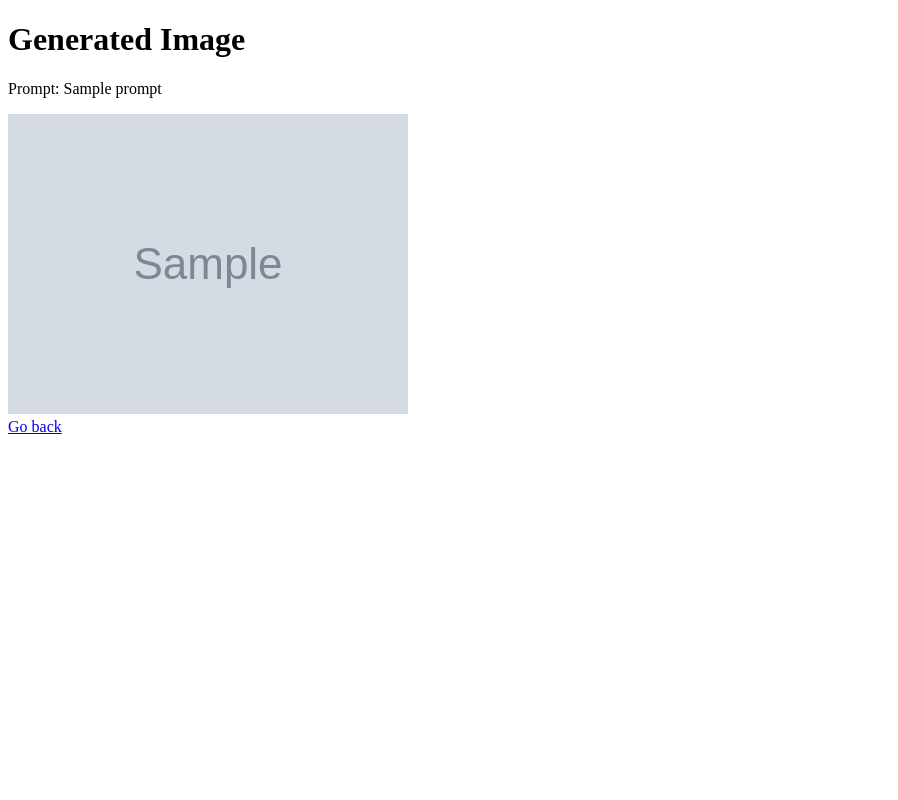
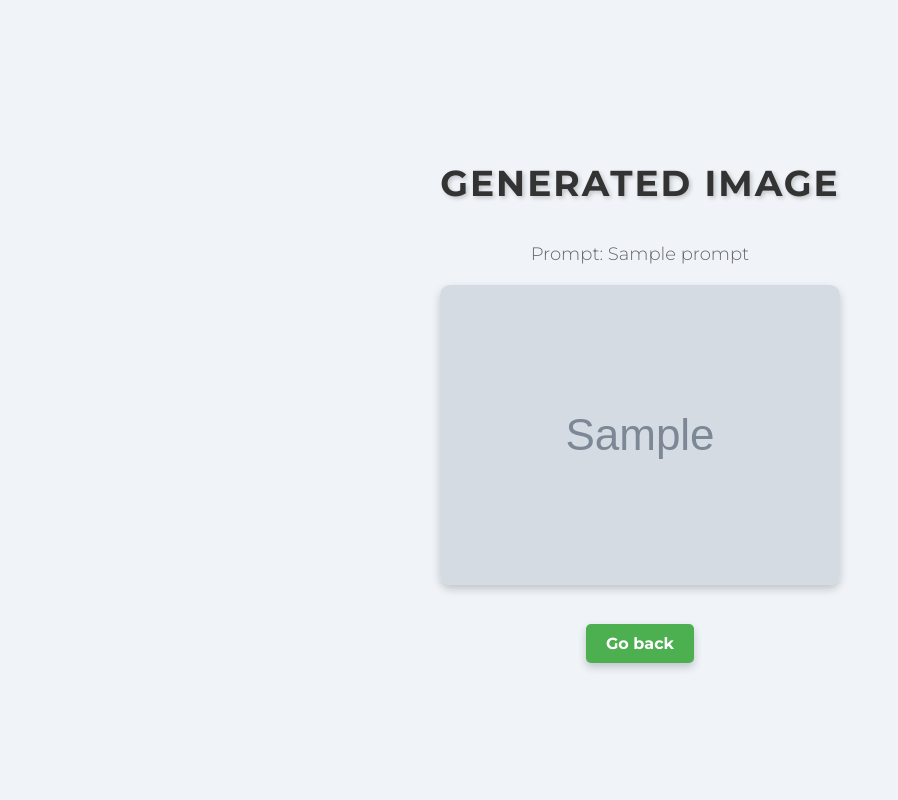
Before and after one commit to CrazyNoDota/danik, a Flask app: template templates/image.html in a window 1280 px wide. Shown: the whole page, without its empty margins (0-898 px from the left). Run offline with Flask 2, Linux system fonts and the light colour scheme; the template is opened without the code that fills it: most values are stand-ins (such as "Sample title", 1, 10 or a date in 2020); grey boxes marked "Sample" are stand-in pictures.

Commit message:
image generating try 6

```diff
--- a/templates/image.html
+++ b/templates/image.html
@@ -4,11 +4,69 @@
     <meta charset="UTF-8">
     <meta name="viewport" content="width=device-width, initial-scale=1.0">
     <title>Generated Image</title>
+    <link href="https://fonts.googleapis.com/css2?family=Montserrat:wght@300;700&display=swap" rel="stylesheet">
+    <style>
+        body {
+            margin: 0;
+            padding: 0;
+            font-family: 'Montserrat', sans-serif;
+            background-color: #f0f4f8;
+            display: flex;
+            justify-content: center;
+            align-items: center;
+            height: 100vh;
+            flex-direction: column;
+            color: #333;
+        }
+
+        h1 {
+            font-size: 36px;
+            color: #333;
+            margin-bottom: 20px;
+            text-align: center;
+            text-transform: uppercase;
+            letter-spacing: 2px;
+            text-shadow: 2px 2px 4px rgba(0, 0, 0, 0.2);
+        }
+
+        p {
+            font-size: 18px;
+            color: #666;
+            margin-bottom: 20px;
+            text-align: center;
+        }
+
+        img {
+            max-width: 80%;
+            height: auto;
+            border-radius: 10px;
+            box-shadow: 0 4px 8px rgba(0, 0, 0, 0.2);
+            margin-bottom: 20px;
+        }
+
+        a {
+            display: inline-block;
+            padding: 10px 20px;
+            font-size: 16px;
+            font-weight: bold;
+            color: white;
+            background-color: #4CAF50;
+            border: none;
+            border-radius: 5px;
+            text-decoration: none;
+            transition: background-color 0.3s ease;
+            box-shadow: 0 4px 8px rgba(0, 0, 0, 0.2);
+        }
+
+        a:hover {
+            background-color: #45a049;
+        }
+    </style>
 </head>
 <body>
     <h1>Generated Image</h1>
     <p>Prompt: {{ prompt }}</p>
-    <img src="{{ image_url }}" alt="Generated Image" style="max-width: 100%; height: auto;">
+    <img src="{{ image_url }}" alt="Generated Image">
     <br>
     <a href="/">Go back</a>
 </body>
--- a/templates/index.html
+++ b/templates/index.html
@@ -374,7 +374,7 @@
            </div>
 
            <div class="image-gen-container">
-            <h2>Generate an Image</h2>
+            <p>Generate an Image</p>
             <form action="/generate_image" method="POST">
               <label for="prompt">Enter an image prompt:</label>
               <input type="text" id="prompt" name="prompt" placeholder="Describe the image you want" required>
```
